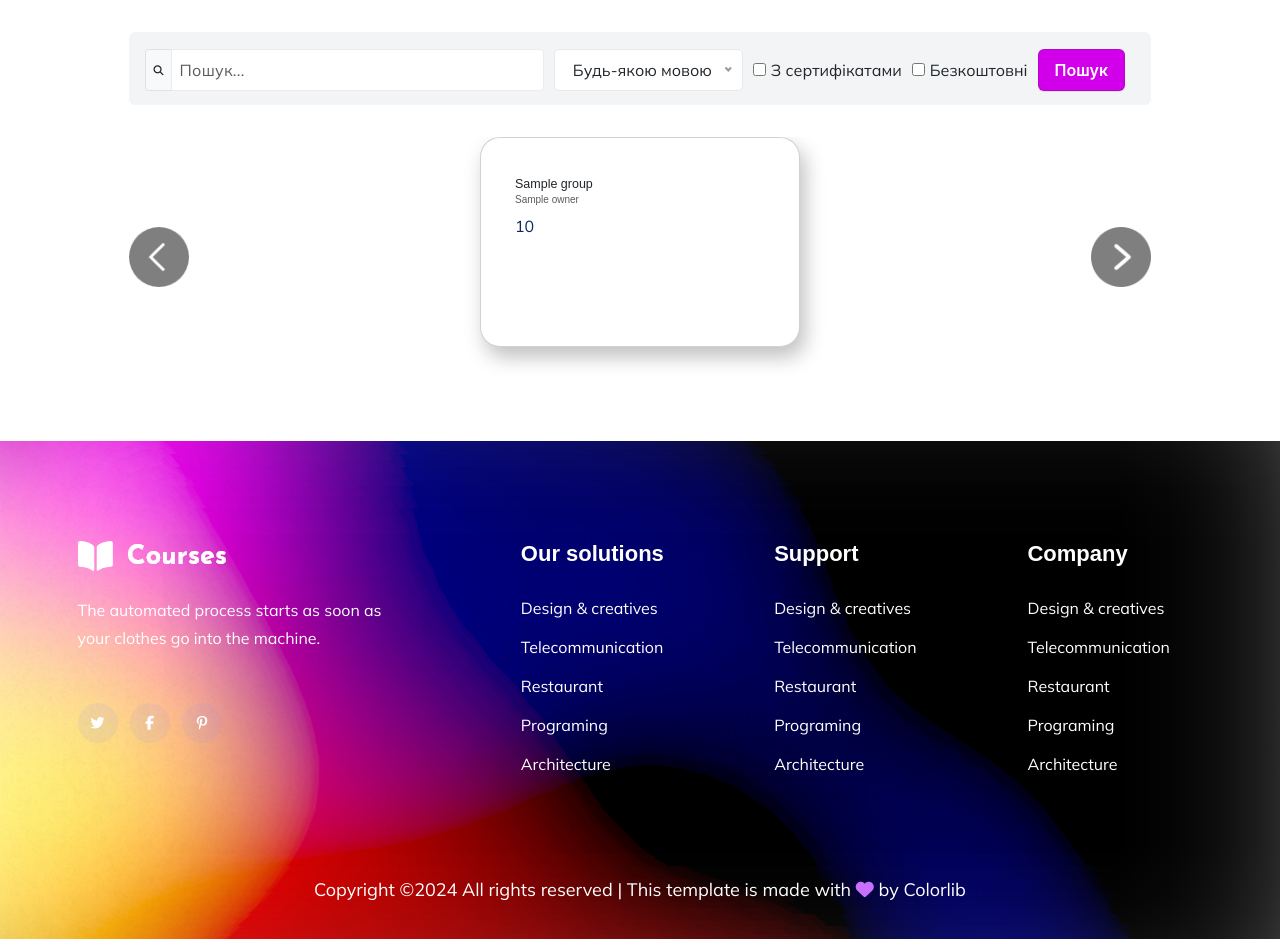
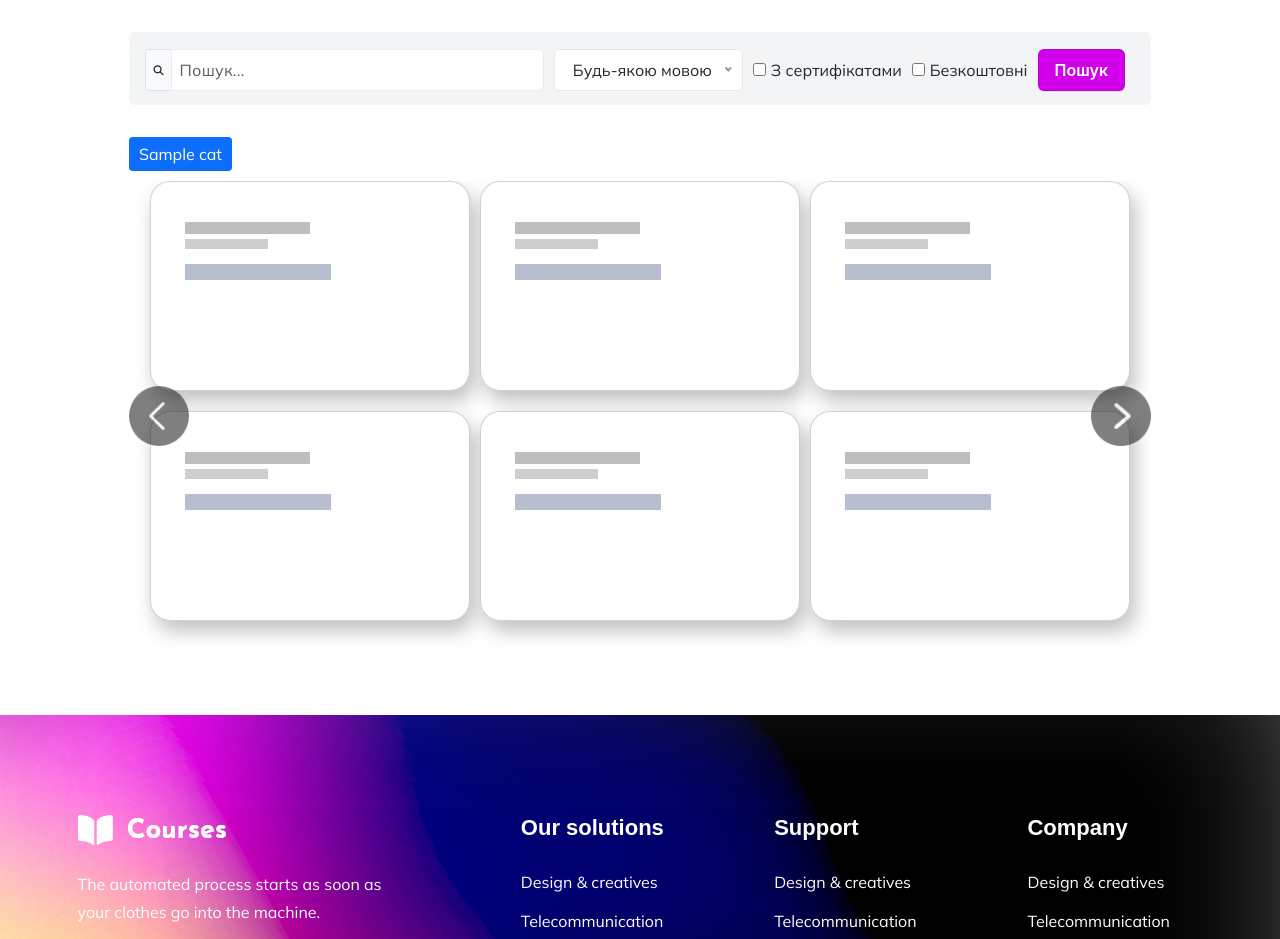
Before and after one commit to dimensenss/Graduation, a Django app: template service/templates/catalog/catalog_main.html in a window 1280 px wide. Shown: the part 82-1021 px from the top of the page. Run offline with Django 4.2, Linux system fonts and the light colour scheme; the template is opened without the code that fills it: most values are stand-ins (such as "Sample title", 1, 10 or a date in 2020); some libraries are stand-ins or nearby versions.

Commit message:
Tree of Categories Promo courses slider with tabs Queries optimization

```diff
--- a/requirements.txt
+++ b/requirements.txt
@@ -11,3 +11,5 @@ djoser==2.2.3
 django-allauth
 django-filter
 django-debug-toolbar
+django-mptt
+django-mptt-admin
--- a/service/catalog/templatetags/course_filters.py
+++ b/service/catalog/templatetags/course_filters.py
@@ -5,4 +5,8 @@ register = template.Library()
 def group_by(value, n):
     return [value[i:i+n] for i in range(0, len(value), n)]
 
+@register.filter(name='times')
+def times(number):
+    return range(number)
+
 register.filter('group_by', group_by)
--- a/service/catalog/urls.py
+++ b/service/catalog/urls.py
@@ -6,4 +6,5 @@ app_name = 'catalog'
 urlpatterns = [
     path('', CatalogMainView.as_view(), name='catalog'),
     path('search/', SearchView.as_view(), name='search'),
+    path('api/v1/get-courses/', GetCoursesView.as_view(), name='get_courses'),
 ]
--- a/service/services/admin.py
+++ b/service/services/admin.py
@@ -1,10 +1,10 @@
 from django.contrib import admin
 
 
-from services.models import Course, Plan, Subscription, CourseSubcategory, Lesson
+from services.models import Course, Plan, Subscription, CourseModules, Lesson
 
 admin.site.register(Course)
-admin.site.register(CourseSubcategory)
+admin.site.register(CourseModules)
 admin.site.register(Lesson)
 admin.site.register(Plan)
 admin.site.register(Subscription)
--- a/service/services/serializers.py
+++ b/service/services/serializers.py
@@ -1,6 +1,6 @@
 from rest_framework import serializers
 
-from services.models import Course, CourseSubcategory, Lesson
+from services.models import Course, CourseModules, Lesson
 
 
 class LessonSerializer(serializers.ModelSerializer):
@@ -13,7 +13,7 @@ class SubCategoriesSerializer(serializers.ModelSerializer):
     lessons = LessonSerializer(many=True, read_only=True)
 
     class Meta:
-        model = CourseSubcategory
+        model = CourseModules
         fields = ('id', 'title', 'lessons')
 
 
--- a/service/static/assets/js/main.js
+++ b/service/static/assets/js/main.js
@@ -1,10 +1,10 @@
-(function ($)
-  { "use strict"
+(function ($) {
+    "use strict"
 
 
     /* 1. Proloder */
     $(window).on('load', function () {
-      $('#preloader-active').fadeOut('slow');
+        $('#preloader-active').fadeOut(0);
         $('body').css({
             'overflow': 'visible'
         });
@@ -34,16 +34,18 @@
     /* 3. slick Nav */
 // mobile_menu
     var menu = $('ul#navigation');
-    if(menu.length){
+    if (menu.length) {
         menu.slicknav({
             prependTo: ".mobile_menu",
             closedSymbol: '+',
-        openedSymbol:'-'
+            openedSymbol: '-'
         });
-    };
+    }
+    ;
 
 
     /* 4. MainSlider-1 */
+
     // h1-hero-active
     function mainSlider() {
         var BasicSlider = $('.slider-active');
@@ -92,6 +94,7 @@
                 }
             ]
         });
+
         function doAnimations(elements) {
             var animationEndEvents = 'webkitAnimationEnd mozAnimationEnd MSAnimationEnd oanimationend animationend';
             elements.each(function () {
@@ -108,19 +111,19 @@
             });
         }
     }
+
     mainSlider();
-
 
 
     /* 4. Testimonial Active*/
     var testimonial = $('.h1-testimonial-active');
-if(testimonial.length){
+    if (testimonial.length) {
         testimonial.slick({
             dots: true,
             infinite: true,
             speed: 1000,
-    autoplay:true,
-    loop:true,
+            autoplay: true,
+            loop: true,
             arrows: true,
             prevArrow: '<button type="button" class="slick-prev"><i class="ti-arrow-top-left"></i></button>',
             nextArrow: '<button type="button" class="slick-next"><i class="ti-arrow-top-right"></i></button>',
@@ -134,7 +137,7 @@ testimonial.slick({
                         slidesToScroll: 1,
                         infinite: true,
                         dots: true,
-          arrow:true
+                        arrow: true
                     }
                 },
                 {
@@ -142,7 +145,7 @@ testimonial.slick({
                     settings: {
                         slidesToShow: 1,
                         slidesToScroll: 1,
-          arrow:true
+                        arrow: true
                     }
                 },
                 {
@@ -150,7 +153,7 @@ testimonial.slick({
                     settings: {
                         slidesToShow: 1,
                         slidesToScroll: 1,
-          arrow:true
+                        arrow: true
                     }
                 }
             ]
@@ -322,7 +325,6 @@ $('.courses-actives').slick({
     });
 
 
-
     // Brand Active
     $('.brand-active').slick({
         dots: false,
@@ -375,7 +377,7 @@ $('.courses-actives').slick({
 
     /* 6. Nice Selectorp  */
     var nice_Select = $('select');
-    if(nice_Select.length){
+    if (nice_Select.length) {
         nice_Select.niceSelect();
     }
 
@@ -392,22 +394,23 @@ $('.courses-actives').slick({
     function mailChimp() {
         $('#mc_embed_signup').find('form').ajaxChimp();
     }
+
     mailChimp();
 
 
 // 12 Pop Up Img
     var popUp = $('.single_gallery_part, .img-pop-up');
-      if(popUp.length){
+    if (popUp.length) {
         popUp.magnificPopup({
             type: 'image',
-          gallery:{
-            enabled:true
+            gallery: {
+                enabled: true
             }
         });
     }
 // 12 Pop Up Video
     var popUp = $('.popup-video');
-    if(popUp.length){
+    if (popUp.length) {
         popUp.magnificPopup({
             type: 'iframe'
         });
@@ -453,3 +456,33 @@ $(document).ready(function ($) {
         }, 3000);
     }
 });
+
+$(document).ready(function () {
+    var loadedTabs = {};
+
+    function loadTabContent(cat_id) {
+    if (!loadedTabs[cat_id]) {
+        setTimeout(function() {
+            $.ajax({
+                type: 'GET',
+                url: '/catalog/api/v1/get-courses/',
+                data: {
+                    cat_id: cat_id,
+                },
+                success: function (data) {
+                    $('#pills-' + cat_id).html(data);
+                    loadedTabs[cat_id] = true;
+                }
+            });
+        }, 300);
+    }
+}
+
+    var activeTabCatId = parseInt($('button.nav-link.active').data('cat-id'), 10);
+    loadTabContent(activeTabCatId);
+
+    $('button[data-bs-toggle="pill"]').on('shown.bs.tab', function (e) {
+        var cat_id = $(e.target).data('cat-id'); // Получаем id категории
+        loadTabContent(cat_id);
+    });
+});
--- a/service/templates/catalog/catalog_main.html
+++ b/service/templates/catalog/catalog_main.html
@@ -1,6 +1,5 @@
 {% extends 'base.html' %}
-{% load static %}
-{% load course_filters %}
+{% load static course_filters %}
 
 {% block content %}
     <div class="catalog">
@@ -58,39 +57,33 @@
         </div>
 
 
-        <div id="carouselExample" class="carousel carousel-dark slide ">
-            <div class="carousel-inner">
-        {% for group in courses|group_by:2 %}
-        <div class="carousel-item {% if forloop.first %}active{% endif %}">
-            <div class="row gx-4 gx-lg-5 row-cols-2 row-cols-md-3 row-cols-xl-4 justify-content-center gap-3 catalog__block">
-                {% for course in group %}
-                <div class="card course-card">
-                    <div class="card-body">
-                        <h5 class="card-title">{{ course.course_name }}</h5>
-                        <h6 class="card-subtitle mb-2 text-body-secondary">{{ course.owner }}</h6>
-                        <p class="card-text">{{ course.full_price }}</p>
-                        <a href="#" class="card-link">Подробнее</a>
-                    </div>
+        <ul class="nav nav-pills mb-3" id="pills-tab" role="tablist">
+
+            {% for cat in cats %}
+                <li class="nav-item" role="presentation">
+                    <button class="nav-link {% if forloop.first %}active{% endif %}" id="pills-{{ cat.id }}-tab"
+                            data-bs-toggle="pill"
+                            data-bs-target="#pills-{{ cat.id }}"
+                            data-cat-id='{{ cat.id }}' type="button" role="tab"
+                            aria-controls="pills-{{ cat.id }}-controls"
+                            aria-selected="true">
+                        {{ cat.title }}
+                    </button>
+                </li>
+            {% endfor %}
+
+        </ul>
+        <div class="tab-content" id="pills-tabContent">
+            {% for cat in cats %}
+                <div class="tab-pane fade show {% if forloop.first %}active{% endif %} load-tab" id="pills-{{ cat.id }}"
+                     role="tabpanel"
+                     aria-labelledby="pills-{{ cat.id }}-tab"
+                     tabindex="0">
+                    {% include 'catalog/includes/courses_slider_placeholder.html' %}
                 </div>
-                {% endfor %}
-            </div>
-        </div>
-        {% endfor %}
-    </div>
-            <button class="carousel-control-prev justify-content-start" type="button" data-bs-target="#carouselExample"
-                    data-bs-slide="prev">
-                <span class="custom-prev-icon" aria-hidden="true"></span>
-                <span class="visually-hidden">Previous</span>
-            </button>
-            <button class="carousel-control-next justify-content-end" type="button" data-bs-target="#carouselExample"
-                    data-bs-slide="next">
-                <span class="custom-next-icon" aria-hidden="true"></span>
-                <span class="visually-hidden">Next</span>
-            </button>
+            {% endfor %}
         </div>
 
 
     </div>
-
-
 {% endblock content %}
--- /dev/null
+++ b/service/templates/catalog/includes/courses_slider_placeholder.html
@@ -0,0 +1,42 @@
+{% load static course_filters %}
+
+<div id="carouselExample" class="carousel carousel-dark slide">
+    <div class="carousel-inner">
+        {% for _ in 2|times %}
+            <div class="carousel-item {% if forloop.first %}active{% endif %}">
+                <div class="row gx-4 gx-lg-5 row-cols-2 row-cols-md-3 row-cols-xl-4 justify-content-center gap-3 catalog__block">
+                    {% for _ in 6|times %}
+                        <div class="card course-card">
+                            <div class="card-body">
+                                <h5 class="card-title placeholder-glow">
+                                    <span class="placeholder col-6"></span>
+                                </h5>
+                                <h6 class="card-subtitle mb-2 text-body-secondary placeholder-glow">
+                                    <span class="placeholder col-4"></span>
+                                </h6>
+                                <p class="card-text placeholder-glow">
+                                    <span class="placeholder col-7"></span>
+                                </p>
+                                <a href="#" class="card-link placeholder-glow">
+                                    <span class="placeholder col-4"></span>
+                                </a>
+                            </div>
+                        </div>
+                    {% endfor %}
+                </div>
+            </div>
+        {% endfor %}
+    </div>
+    <button class="carousel-control-prev justify-content-start" type="button"
+            data-bs-target="#carouselExample"
+            data-bs-slide="prev">
+        <span class="custom-prev-icon" aria-hidden="true"></span>
+        <span class="visually-hidden">Previous</span>
+    </button>
+    <button class="carousel-control-next justify-content-end" type="button"
+            data-bs-target="#carouselExample"
+            data-bs-slide="next">
+        <span class="custom-next-icon" aria-hidden="true"></span>
+        <span class="visually-hidden">Next</span>
+    </button>
+</div>
```
Also changed, not shown: service/catalog/views.py (+18 -5 lines), service/clients/admin.py (+9 -1 lines), service/service/settings.py (+4 -3 lines), service/services/models.py (+30 -3 lines), service/templates/catalog/includes/courses_slider.html (added, +35 -0 lines), service/clients/migrations/0002_alter_client_is_active.py (deleted), service/clients/migrations/0002_client_username.py (deleted), service/clients/migrations/0003_client_is_verified_alter_client_is_active.py (deleted), service/services/migrations/0002_category.py (added), service/services/migrations/0003_coursemodules_remove_lesson_course_subcategory_and_more.py (added). Lines whose indentation alone changed are shown as unchanged.
